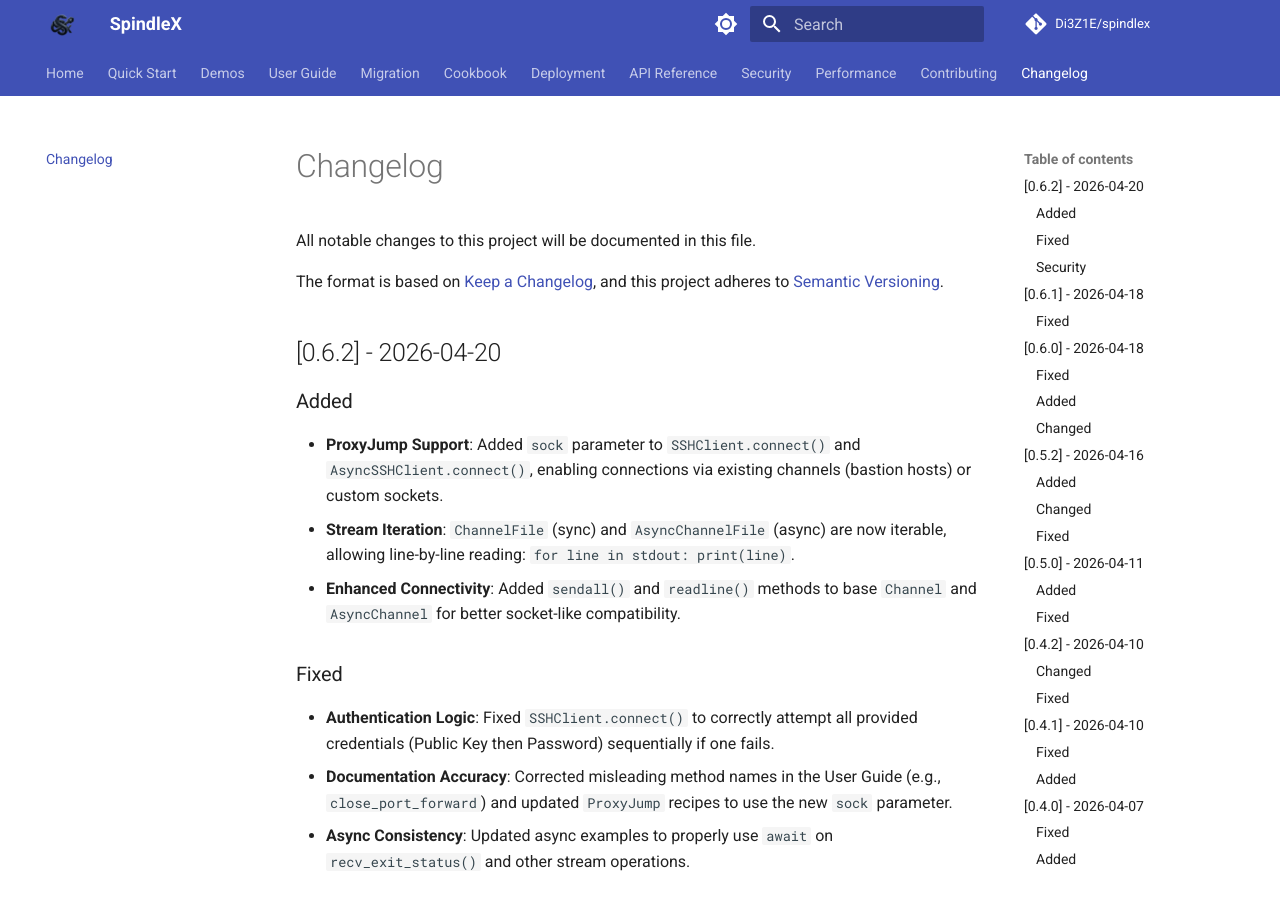
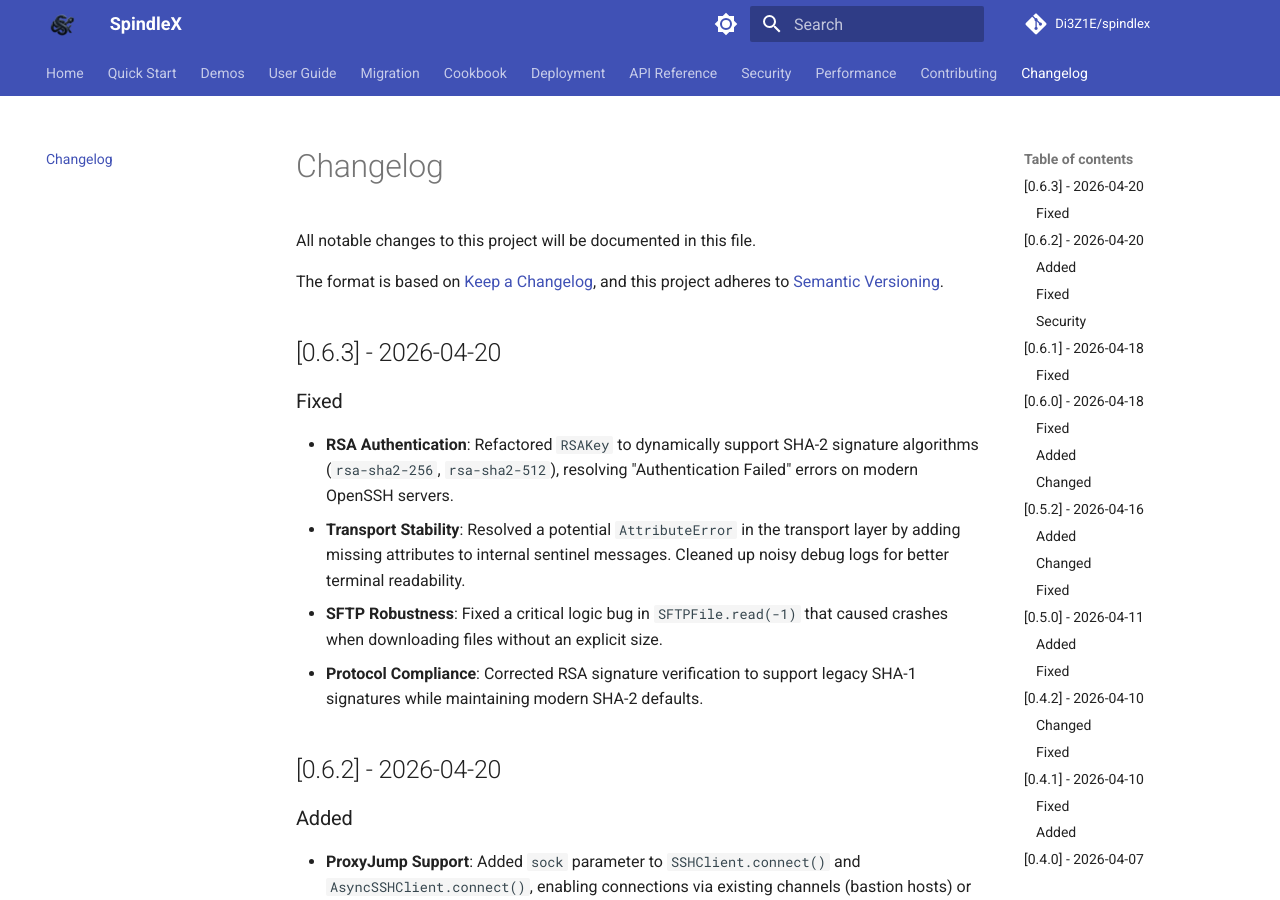
Before and after one commit to stratza/spindlex, an MkDocs documentation site: the page built from docs/changelog.md, in a window 1280 px wide and 900 px high. Built offline with MkDocs 1.6.1 and Material for MkDocs 9.7.7, drawn with Linux system fonts in a browser that asks for light colours; comment, search, counter and statistics services are not loaded.

Commit message:
release: v0.6.3

```diff
--- a/docs/changelog.md
+++ b/docs/changelog.md
@@ -3,6 +3,14 @@
 All notable changes to this project will be documented in this file.
 
 The format is based on [Keep a Changelog](https://keepachangelog.com/en/1.0.0/), and this project adheres to [Semantic Versioning](https://semver.org/spec/v2.0.0.html).
+
+## [0.6.3] - 2026-04-20
+
+### Fixed
+*   **RSA Authentication**: Refactored `RSAKey` to dynamically support SHA-2 signature algorithms (`rsa-sha2-256`, `rsa-sha2-512`), resolving "Authentication Failed" errors on modern OpenSSH servers.
+*   **Transport Stability**: Resolved a potential `AttributeError` in the transport layer by adding missing attributes to internal sentinel messages. Cleaned up noisy debug logs for better terminal readability.
+*   **SFTP Robustness**: Fixed a critical logic bug in `SFTPFile.read(-1)` that caused crashes when downloading files without an explicit size.
+*   **Protocol Compliance**: Corrected RSA signature verification to support legacy SHA-1 signatures while maintaining modern SHA-2 defaults.
 
 ## [0.6.2] - 2026-04-20
 
--- a/pyproject.toml
+++ b/pyproject.toml
@@ -4,7 +4,7 @@ build-backend = "setuptools.build_meta"
 
 [project]
 name = "spindlex"
-version = "0.6.2"
+version = "0.6.3"
 
 description = "A modern, high-performance SSHv2 and SFTP client/server library"
 readme = "README.md"
--- a/spindlex/_version.py
+++ b/spindlex/_version.py
@@ -1,7 +1,7 @@
 # spindlex/_version.py
 
-__version__ = "0.6.2"
-__version_info__ = (0, 6, 2)
+__version__ = "0.6.3"
+__version_info__ = (0, 6, 3)
 
 
 def get_version() -> str:
```
Also changed, not shown: README.md (+1 -1 lines), 1 other file.
